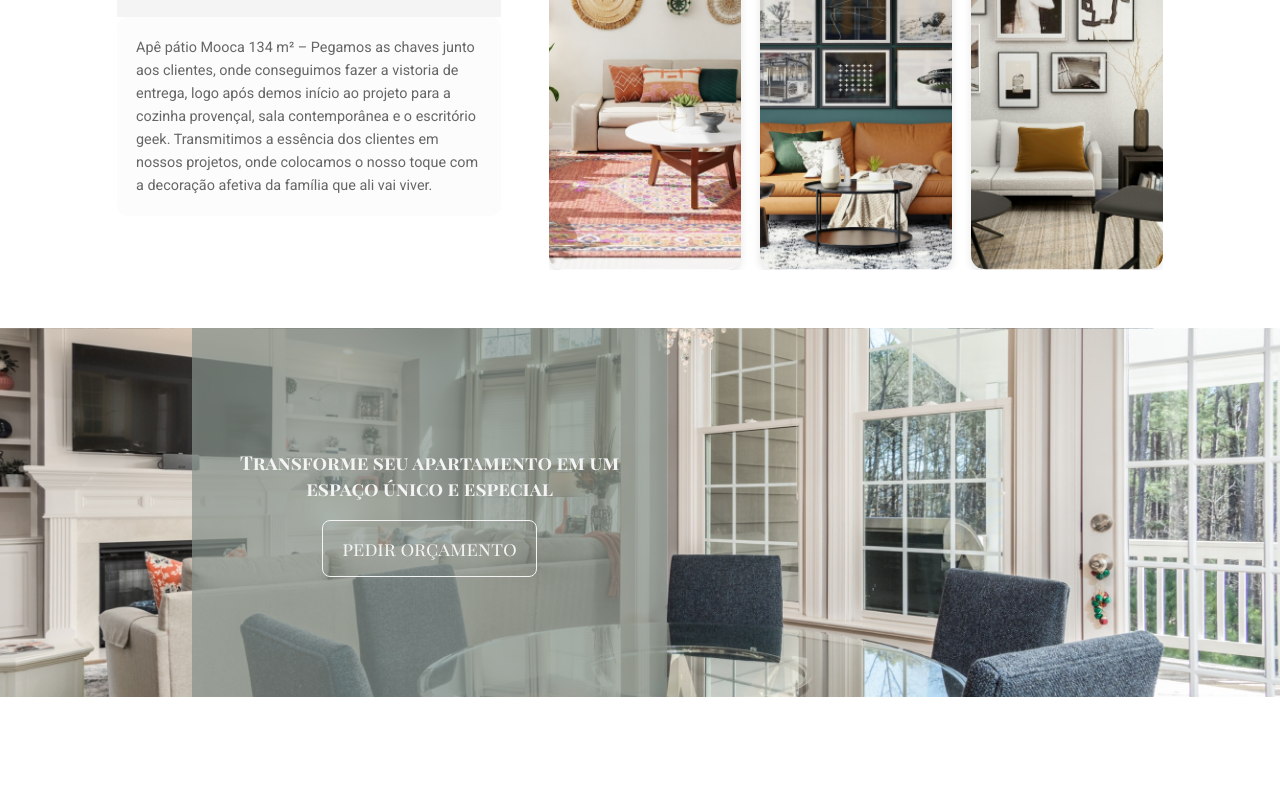
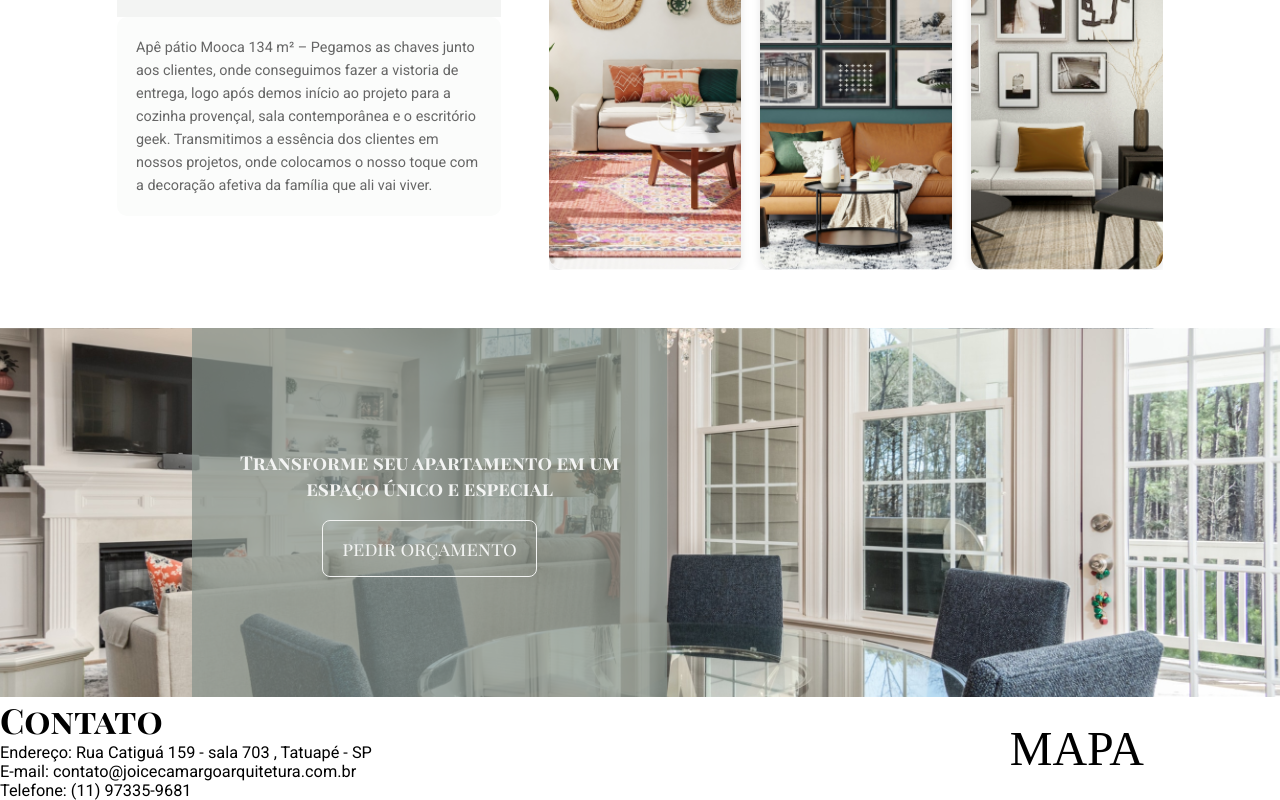
Before and after one commit to eetecnology/J-ssicaArq, a React (Vite) app: page / in a window 1280 px wide. Shown: the part 3172-3972 px from the top of the page. Before the commit the page ends 3869 px from the top, so only its background shows below. Built offline with nearby package versions, Linux system fonts and the light colour scheme.

Commit message:
add - ProjectType in Project and Button

```diff
--- a/src/App.jsx
+++ b/src/App.jsx
@@ -1,6 +1,7 @@
 import AboutMe from './components/AboutMe';
 import Banner from './components/Banner';
 import Budget from './components/Budget';
+import Contact from './components/Contact';
 import Header from './components/Header';
 import Portfolio from './components/Portfolio';
 import Summary from './components/Summary';
@@ -14,6 +15,7 @@ export default function App() {
       <Summary />
       <Portfolio />
       <Budget />
+      <Contact />
     </div>
   )
 }
--- a/src/components/Button.jsx
+++ b/src/components/Button.jsx
@@ -1,6 +1,11 @@
 import styles from './Button.module.css';
+import PropTypes from 'prop-types';
 
 export default function Button({ children, bgActive }) {
+  Button.propTypes = {
+    children: PropTypes.string,
+    bgActive: PropTypes.string,
+  };
   return (
     <button className={`${styles.button} && ${bgActive ? styles.bgPrimary : ''}`}>
       {children}
--- /dev/null
+++ b/src/components/Contact.jsx
@@ -0,0 +1,17 @@
+import styles from './Contact.module.css';
+
+export default function Contact() {
+  return (
+    <section className={styles.contact}>
+      <div className={styles.description}>
+        <h2>Contato</h2>
+        <p>Endereço: Rua Catiguá 159 - sala 703 , Tatuapé - SP</p>
+        <p>E-mail: contato@joicecamargoarquitetura.com.br</p>
+        <p>Telefone: (11) 97335-9681</p>
+      </div>
+      <div className={styles.map}>
+        MAPA
+      </div>
+    </section>
+  )
+}
--- /dev/null
+++ b/src/components/Contact.module.css
@@ -0,0 +1,24 @@
+.contact {
+  display: flex;
+  justify-content: space-between;
+  align-items: center;
+  max-width: 1144px;
+  width: 100%;
+}
+
+.description {
+
+}
+
+.description h2 {
+  font-size: 3.6rem;
+}
+
+.description p {
+  font-size: 1.7rem;
+}
+
+/*Degisn temporario*/
+.map {
+  font-size: 5rem;
+}
--- a/src/components/Projects.jsx
+++ b/src/components/Projects.jsx
@@ -2,8 +2,12 @@ import styles from './Projects.module.css'
 import project1 from '../assets/project1.png';
 import project2 from '../assets/project2.png';
 import project3 from '../assets/project3.png';
+import PropTypes from 'prop-types';
 
 export default function Projects({ imageLeft }) {
+  Projects.propTypes = {
+    imageLeft: PropTypes.string,
+  };
   return (
     <div className={styles.projects}>
       <div className={`${styles.description} ${imageLeft ? styles.descriptionRight : ""}`}>
```
